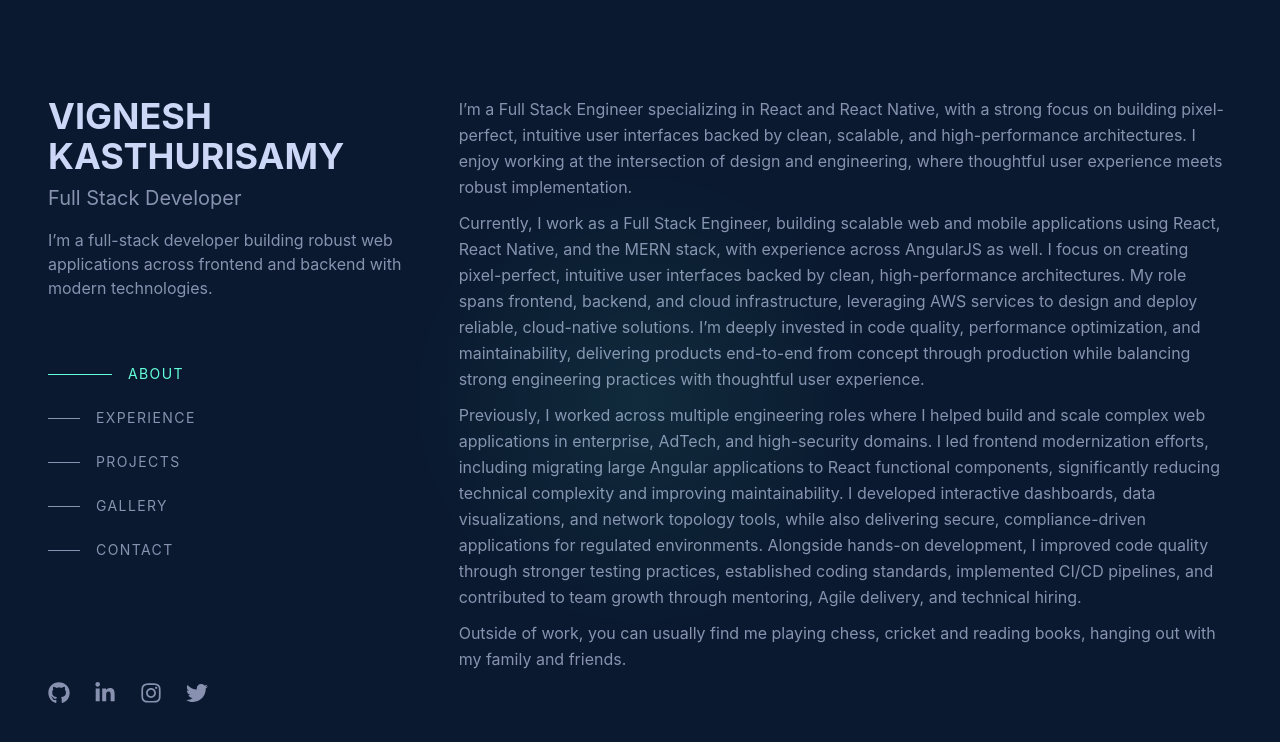
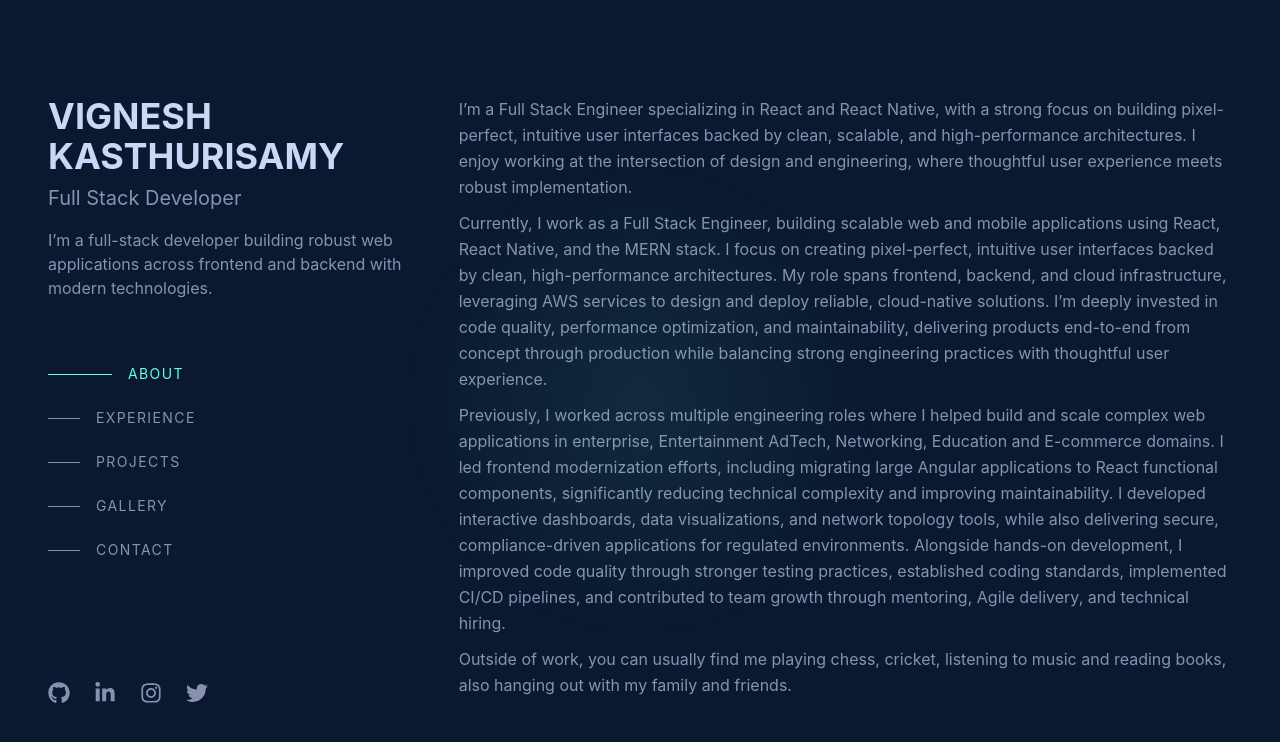
Before and after one commit to vikasthu20/portfolio, a React (Create React App) app: page / in a window 1280 px wide. Shown: the top 742 px of the page. Built offline with nearby package versions, Linux system fonts and the light colour scheme.

Commit message:
code refactored, text corrections

```diff
--- a/src/components/Content/Gallery.jsx
+++ b/src/components/Content/Gallery.jsx
@@ -37,7 +37,7 @@ export default function AnimatedImageGallery() {
       <div className="max-w-6xl mx-auto">
         {/* Header */}
         <div className="text-center mb-12 animate-fade-in">
-          <p className="text-blue-200">A glimpse into my world</p>
+          <p className="text-blue-200">Beyond the Screen</p>
         </div>
 
         {/* Image Grid */}
--- a/src/components/Content/Introduction.jsx
+++ b/src/components/Content/Introduction.jsx
@@ -1,22 +1,24 @@
 import React from "react";
+import { DATA } from "../../components/constants";
 
 const Introduction = () => {
+  const { introduction } = DATA;
   return (
     <section className="portfolio-summary">
 
       <p>
-       I’m a Full Stack Engineer specializing in React and React Native, with a strong focus on building pixel-perfect, intuitive user interfaces backed by clean, scalable, and high-performance architectures. I enjoy working at the intersection of design and engineering, where thoughtful user experience meets robust implementation.
+       {introduction.paragraph1}
       </p>
 
       <p className="m-t-10">
-        Currently, I work as a Full Stack Engineer, building scalable web and mobile applications using React, React Native, and the MERN stack, with experience across AngularJS as well. I focus on creating pixel-perfect, intuitive user interfaces backed by clean, high-performance architectures. My role spans frontend, backend, and cloud infrastructure, leveraging AWS services to design and deploy reliable, cloud-native solutions. I’m deeply invested in code quality, performance optimization, and maintainability, delivering products end-to-end from concept through production while balancing strong engineering practices with thoughtful user experience.
+        {introduction.paragraph2}
       </p>
 
       <p className="m-t-10">
-        Previously, I worked across multiple engineering roles where I helped build and scale complex web applications in enterprise, AdTech, and high-security domains. I led frontend modernization efforts, including migrating large Angular applications to React functional components, significantly reducing technical complexity and improving maintainability. I developed interactive dashboards, data visualizations, and network topology tools, while also delivering secure, compliance-driven applications for regulated environments. Alongside hands-on development, I improved code quality through stronger testing practices, established coding standards, implemented CI/CD pipelines, and contributed to team growth through mentoring, Agile delivery, and technical hiring.
+        {introduction.paragraph3}
       </p>
 
-      <p className="m-t-10">Outside of work, you can usually find me playing chess, cricket and reading books, hanging out with my family and friends.</p>
+      <p className="m-t-10">{introduction.paragraph4}</p>
     </section>
   );
 };
--- a/src/components/Content/Projects.jsx
+++ b/src/components/Content/Projects.jsx
@@ -1,50 +1,9 @@
 import { useState, useRef } from "react";
 
-const projects = [
-  {
-    title: "PlayStation Digital Products Website",
-    description:
-      "Enterprise-scale web platform for managing and showcasing PlayStation digital products, built with a focus on performance, scalability, and seamless user experience.",
-    image: "/images/projects/playstation-vega.png",
-  },
-  {
-    title: "PlayStation Finance Management Website",
-    description:
-      "Internal finance management platform for PlayStation, providing dashboards, reporting, and data-driven insights to support business operations.",
-    image: "/images/projects/playstation-fma.png",
-  },
-  {
-    title: "Agathiyar Pyramid Website",
-    description:
-      "Public-facing website for a spiritual organization, featuring events, media galleries, and content management for community engagement.",
-    image: "/images/projects/agathiyar.png",
-    link: "https://www.agathiyarpyramid.org",
-  },
-  {
-    title: "AEGIS Mobile App",
-    description:
-      "Cross-platform mobile application delivering a consistent and intuitive experience across iOS and Android devices.",
-    image: "/images/projects/aegis.png",
-    link: "https://play.google.com/store/apps/details?id=com.aegis&hl=en_IN",
-  },
-  {
-    title: "Cisco DNAC Website",
-    description:
-      "Enterprise network automation and analytics platform enabling visibility, control, and optimization of large-scale network infrastructures.",
-    image: "/images/projects/cisco.png",
-    link: "https://www.cisco.com",
-  },
-  {
-    title: "C1X ShopClues AdZone Website",
-    description:
-      "AdZone is a self-service seller-bidding platform by ShopClues that lets merchants promote products through native and customized ads. Built with C1X, it enables campaign management across desktop and mobile, driving higher visibility and sales.",
-    image: "/images/projects/shopclues-adzone.png",
-    link: "https://economictimes.indiatimes.com/small-biz/startups/shopclues-unveils-adzone-to-bring-in-more-sellers/articleshow/53302539.cms",
-    partnerLink: "https://c1exchange.com",
-  },
-];
+import { DATA } from "../../components/constants";
 
 export default function Projects() {
+  const { projects } = DATA;
   const [index, setIndex] = useState(0);
   const startX = useRef(0);
 
--- a/src/components/constants.js
+++ b/src/components/constants.js
@@ -12,6 +12,57 @@ export const DATA = {
     summary:
       "I’m a full-stack developer building robust web applications across frontend and backend with modern technologies.",
   },
+
+  introduction: {
+    paragraph1: ' I’m a Full Stack Engineer specializing in React and React Native, with a strong focus on building pixel-perfect, intuitive user interfaces backed by clean, scalable, and high-performance architectures. I enjoy working at the intersection of design and engineering, where thoughtful user experience meets robust implementation.',
+    paragraph2: 'Currently, I work as a Full Stack Engineer, building scalable web and mobile applications using React, React Native, and the MERN stack. I focus on creating pixel-perfect, intuitive user interfaces backed by clean, high-performance architectures. My role spans frontend, backend, and cloud infrastructure, leveraging AWS services to design and deploy reliable, cloud-native solutions. I’m deeply invested in code quality, performance optimization, and maintainability, delivering products end-to-end from concept through production while balancing strong engineering practices with thoughtful user experience.',
+    paragraph3: 'Previously, I worked across multiple engineering roles where I helped build and scale complex web applications in enterprise, Entertainment AdTech, Networking, Education and E-commerce domains. I led frontend modernization efforts, including migrating large Angular applications to React functional components, significantly reducing technical complexity and improving maintainability. I developed interactive dashboards, data visualizations, and network topology tools, while also delivering secure, compliance-driven applications for regulated environments. Alongside hands-on development, I improved code quality through stronger testing practices, established coding standards, implemented CI/CD pipelines, and contributed to team growth through mentoring, Agile delivery, and technical hiring.',
+    paragraph4: 'Outside of work, you can usually find me playing chess, cricket, listening to music and reading books, also hanging out with my family and friends.',
+  },
+
+  projects: [
+    {
+      title: "PlayStation Digital Products Website",
+      description:
+        "Enterprise-scale web platform for managing and showcasing PlayStation digital products, built with a focus on performance, scalability, and seamless user experience.",
+      image: "/images/projects/playstation-vega.png",
+    },
+    {
+      title: "PlayStation Finance Management Website",
+      description:
+        "Internal finance management platform for PlayStation, providing dashboards, reporting, and data-driven insights to support business operations.",
+      image: "/images/projects/playstation-fma.png",
+    },
+    {
+      title: "Agathiyar Pyramid Website",
+      description:
+        "Public-facing website for a spiritual organization, featuring events, media galleries, and content management for community engagement.",
+      image: "/images/projects/agathiyar.png",
+      link: "https://www.agathiyarpyramid.org",
+    },
+    {
+      title: "AEGIS Mobile App",
+      description:
+        "Cross-platform mobile application delivering a consistent and intuitive experience across iOS and Android devices.",
+      image: "/images/projects/aegis.png",
+      link: "https://play.google.com/store/apps/details?id=com.aegis&hl=en_IN",
+    },
+    {
+      title: "Cisco DNAC Website",
+      description:
+        "Enterprise network automation and analytics platform enabling visibility, control, and optimization of large-scale network infrastructures.",
+      image: "/images/projects/cisco.png",
+      link: "https://www.cisco.com",
+    },
+    {
+      title: "C1X ShopClues AdZone Website",
+      description:
+        "AdZone is a self-service seller-bidding platform by ShopClues that lets merchants promote products through native and customized ads. Built with C1X, it enables campaign management across desktop and mobile, driving higher visibility and sales.",
+      image: "/images/projects/shopclues-adzone.png",
+      link: "https://economictimes.indiatimes.com/small-biz/startups/shopclues-unveils-adzone-to-bring-in-more-sellers/articleshow/53302539.cms",
+      partnerLink: "https://c1exchange.com",
+    },
+  ],
 
   navigation: ["about", "experience", "projects", "gallery", "contact"],
 
```
